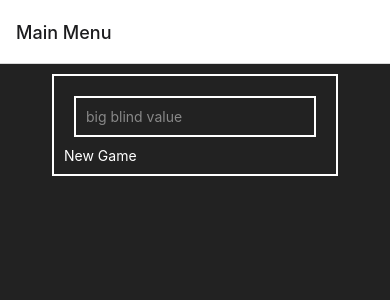
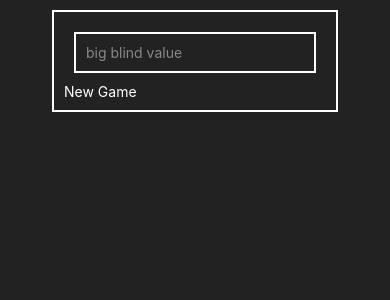
Before and after one commit to Pitanga19/poker-chips, a React Native app in the folder pc-frontend/: screen / in a window 390 px wide. Shown: the top 300 px of the page. Built offline with nearby package versions, Linux system fonts and the light colour scheme.

Commit message:
Modify App func by add ScrollView at App.tsx -f

```diff
--- a/pc-frontend/App.tsx
+++ b/pc-frontend/App.tsx
@@ -1,5 +1,5 @@
 import { StatusBar } from 'expo-status-bar';
-import { StyleSheet, SafeAreaView, Platform, StatusBar as RNStatusBar } from 'react-native';
+import { StyleSheet, SafeAreaView, ScrollView, Platform, StatusBar as RNStatusBar } from 'react-native';
 // import screens:
 import AppNavigator from './navigation/AppNavigator';
 
@@ -7,7 +7,9 @@
   return (
     <SafeAreaView style={ styles.safeArea }>
       <StatusBar style='light' />
-      <AppNavigator />
+        <ScrollView>
+          <AppNavigator />
+        </ScrollView>
     </SafeAreaView>
   );
 };
```
